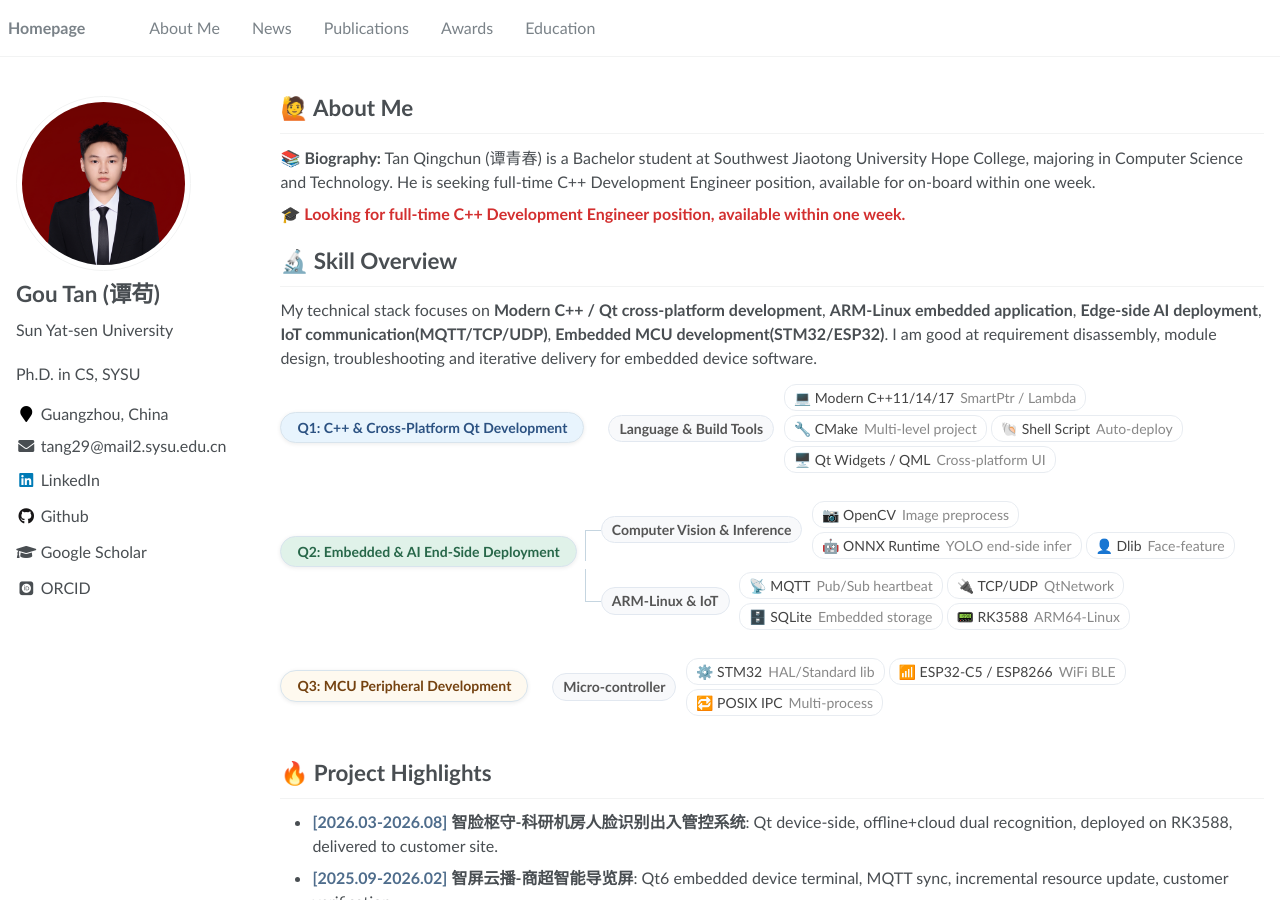
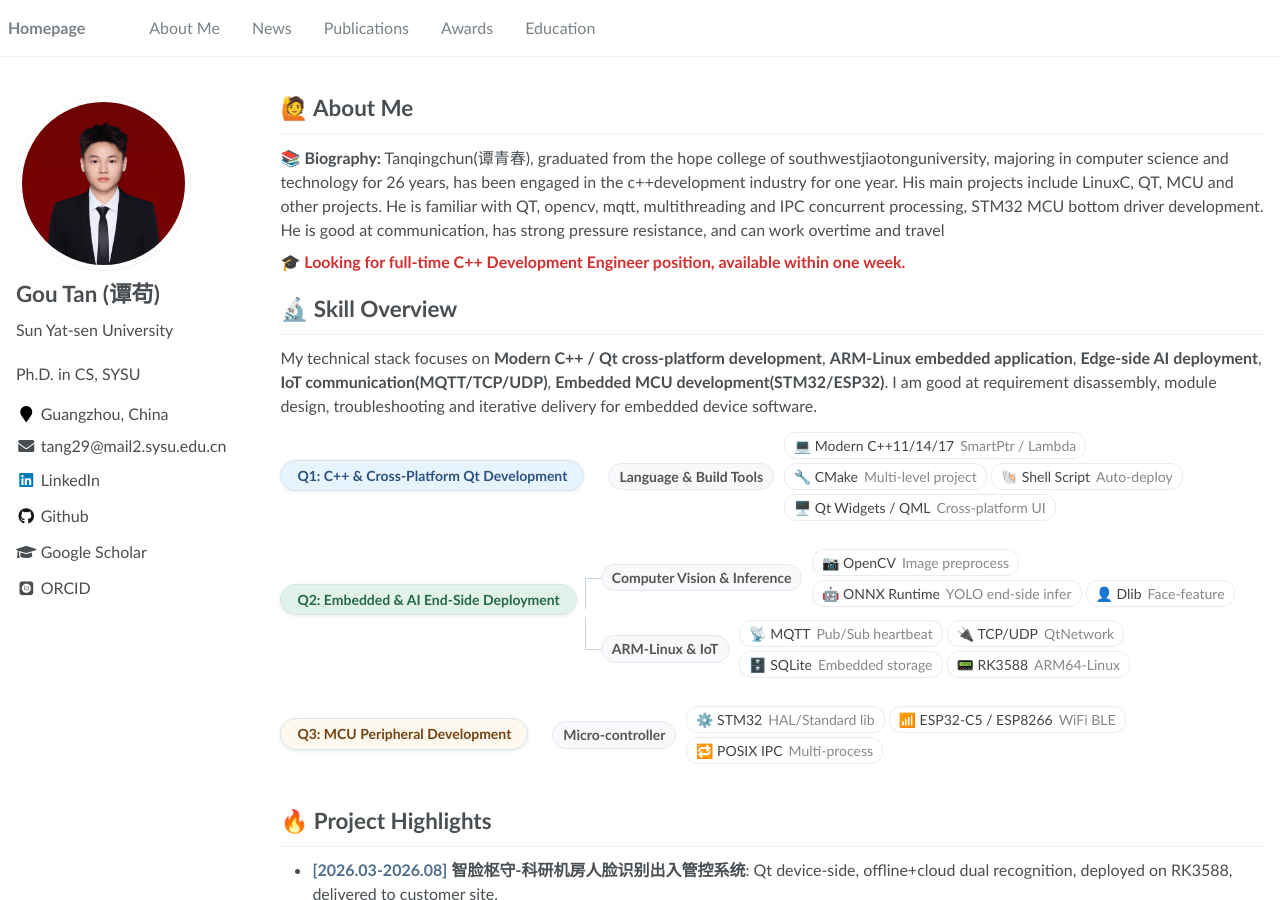
Before and after one commit to Edenlynn/Edenlynn.github.io, a Jekyll site: the page built from _pages/about.md, in a window 1280 px wide and 900 px high. Built offline with Jekyll 4.4.1, drawn with Linux system fonts in a browser that asks for light colours; some web fonts are replaced.

Commit message:
update Personal Introduction
Updated personal biography, skills, projects, education, and contact information.

```diff
--- a/_pages/about.md
+++ b/_pages/about.md
@@ -9,7 +9,7 @@ redirect_from:
 ---
 
 # <span class='anchor' id='about-me'></span>🙋 About Me
-📚 **Biography:** Tan Qingchun (谭青春) is a Bachelor student at Southwest Jiaotong University Hope College, majoring in Computer Science and Technology. He is seeking full‑time C++ Development Engineer position, available for on‑board within one week.
+📚 **Biography:** Tanqingchun(谭青春), graduated from the hope college of southwestjiaotonguniversity, majoring in computer science and technology for 26 years, has been engaged in the c++development industry for one year. His main projects include LinuxC, QT, MCU and other projects. He is familiar with QT, opencv, mqtt, multithreading and IPC concurrent processing, STM32 MCU bottom driver development. He is good at communication, has strong pressure resistance, and can work overtime and travel
 
 <span style="color:#d32f2f; font-size:16px; font-weight:bold;">🎓 Looking for full‑time C++ Development Engineer position, available within one week.</span>
 
```
